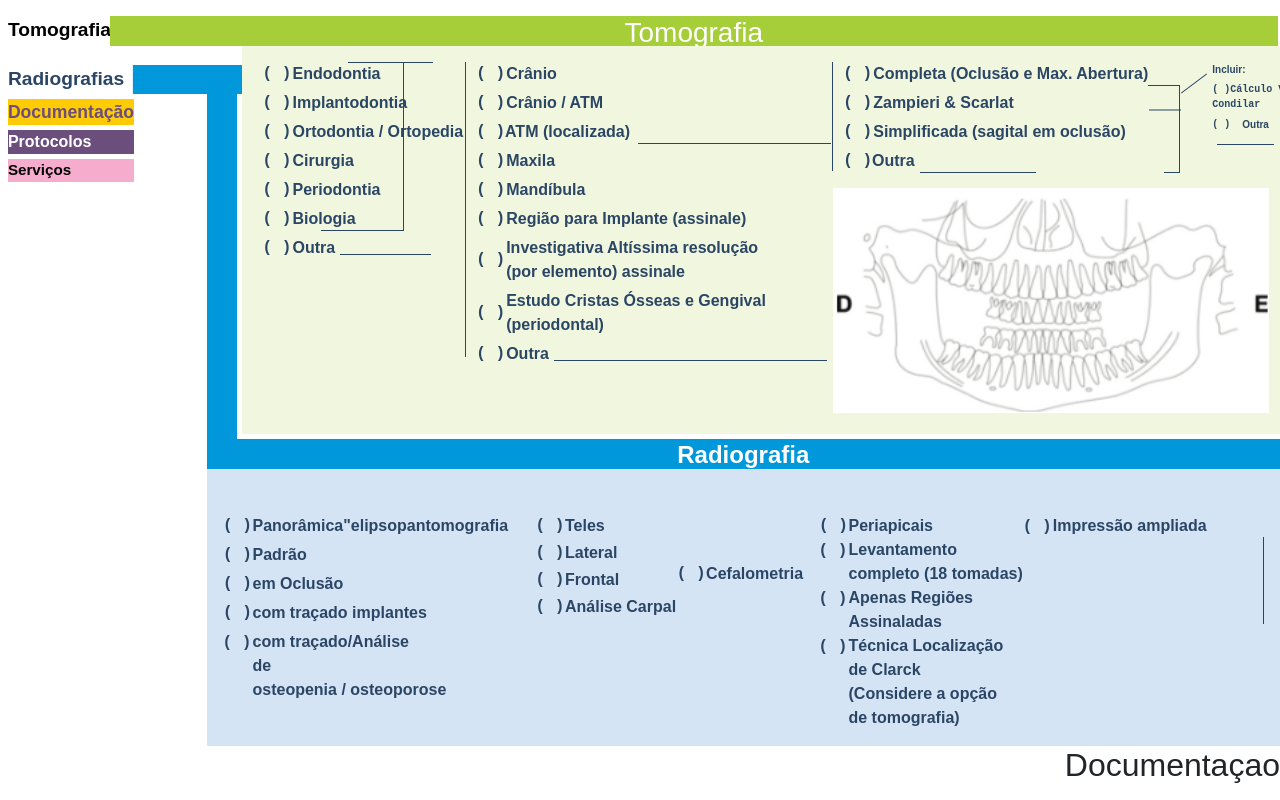
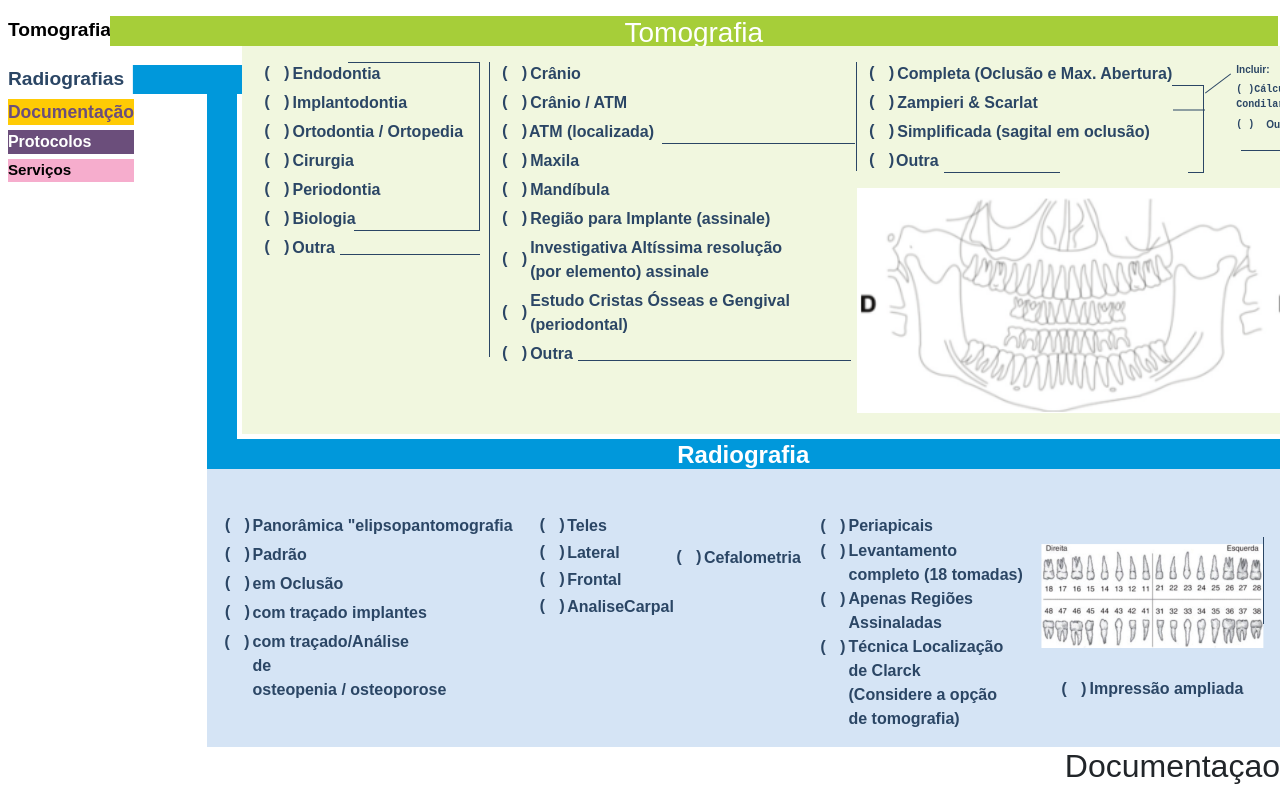
Before and after one commit to mjpfelicia/FORMULARIORADIOLOGIA, a React (Create React App) app: page / in a window 1280 px wide. Shown: the top 800 px of the page. Built offline with nearby package versions, Linux system fonts and the light colour scheme; the HTML template or start-up script is replaced by a standard one.

Commit message:
add seta no conteudo detomogafia

```diff
--- /dev/null
+++ b/src/components/RadiografiaForm/RadiografiaForm.css
@@ -0,0 +1,14 @@
+.content-arcada {
+    display: flex;
+    flex-direction: column;
+    align-items: center;
+    justify-content: space-evenly;
+    margin-left: 1rem;
+
+}
+
+
+.content-img-arcada {
+    width: 100%;
+    height: auto;
+}
--- /dev/null
+++ b/src/components/RadiografiaForm/RadiografiaForm.jsx
@@ -0,0 +1,111 @@
+import React from 'react';
+import './RadiografiaForm.css';
+import arcadaDentaria from '../../images/arcada-dentaria.png';
+
+
+const RadiografiaForm = () => {
+  return (
+    <div className="border-radiografia radiografia-content">
+      <h2 className="titulo-rodigrafia">Radiografia</h2>
+
+      <div className="tomografia-grid Radiografia-grid">
+        {/* Primeira Coluna */}
+        <div className="primeira-col radiologia">
+          <ul className="item-ul-radiografia">
+            {[
+              { id: 'Panorâmica', label: 'Panorâmica "elipsopantomografia' },
+              { id: 'Padrao', label: 'Padrão' },
+              { id: 'Oclusao', label: 'em Oclusão' },
+              { id: 'tracado', label: 'com traçado implantes' },
+              {
+                id: 'osteoporose',
+                label: (
+                  <>
+                    com traçado/Análise <br /> de <br /> osteopenia / osteoporose
+                  </>
+                ),
+                className: 'texto-alinhado',
+              },
+            ].map(({ id, label, className }) => (
+              <li key={id}>
+                <label className={`parentheses ${className || ''}`} htmlFor={id}>
+                  <input type="checkbox" id={id} />
+                  <span className="symbol"></span> {label}
+                </label>
+              </li>
+            ))}
+          </ul>
+        </div>
+
+        {/* Segunda Coluna */}
+        <div className="linha-checkboxes">
+          <div className="coluna-esquerda">
+            {['Teles', 'Lateral', 'Frontal', 'AnaliseCarpal'].map((id) => (
+              <label className="parentheses" htmlFor={id} key={id}>
+                <input type="checkbox" id={id} />
+                <span className="symbol"></span> {id}
+              </label>
+            ))}
+          </div>
+
+          <div className="coluna-direita">
+            <label className="parentheses" htmlFor="Cefalometria">
+              <input type="checkbox" id="Cefalometria" />
+              <span className="symbol"></span> Cefalometria
+            </label>
+          </div>
+        </div>
+
+        {/* Terceira Coluna */}
+        <div className="terceira-coluna radiografia" style={{ display: 'flex' }}>
+          <div>
+            {[
+              { id: 'Periapicais1', label: 'Periapicais' },
+              {
+                id: 'Periapicais2',
+                label: (
+                  <>
+                    Levantamento <br /> completo (18 tomadas)
+                  </>
+                ),
+              },
+              {
+                id: 'Apenas',
+                label: (
+                  <>
+                    Apenas Regiões <br /> Assinaladas
+                  </>
+                ),
+              },
+              {
+                id: 'AnaliseCarpal2',
+                label: (
+                  <>
+                    Técnica Localização <br /> de Clarck <br /> (Considere a opção <br /> de tomografia)
+                  </>
+                ),
+              },
+            ].map(({ id, label }) => (
+              <label className="parentheses texto-alinhado" htmlFor={id} key={id}>
+                <input type="checkbox" id={id} />
+                <span className="symbol"></span> {label}
+              </label>
+            ))}
+          </div>
+          <div className='content-arcada'>
+            <div className="content-img-arcada">
+              <img src={arcadaDentaria} alt="Arcada dentária" />
+            </div>
+            <label className="parentheses texto-alinhado" htmlFor="ampliada">
+              <input type="checkbox" id="ampliada" />
+              <span className="symbol"></span> Impressão ampliada
+            </label>
+
+          </div>
+        </div>
+      </div>
+    </div>
+  );
+};
+
+export default RadiografiaForm;
--- a/src/components/TomografiaOdontologica/TomografiaOdontologica.css
+++ b/src/components/TomografiaOdontologica/TomografiaOdontologica.css
@@ -44,6 +44,27 @@ li {
 
 img {
     width: 100%;
+}
+
+.img-seta {
+    display: flex;
+
+    align-items: center;
+    width: 100%;
+    height: 50%;
+
+}
+
+.img-seta img {
+    max-width: 3rem;
+    height: 3rem;
+}
+
+.flex-container {
+    display: flex;
+    justify-content: space-between;
+    align-items: flex-start;
+    gap: 0.5rem
 }
 
 /* Grid principal */
@@ -289,14 +310,14 @@ img {
 
 .item-ul {
     position: relative;
-    width: 70%;
-    padding: 20px;
+
     border-right: 1px solid var(--azul-texto);
 }
 
 .item-ul li {
     display: flex;
     align-items: center;
+    margin-right: 1rem;
 
 }
 
@@ -335,7 +356,7 @@ img {
 .linha-simples1 {
     border: none;
     outline: none;
-    width: 45%;
+    width: 65%;
     height: 13px;
     margin-left: 0.3rem;
     border-bottom: 1px solid var(--azul-texto);
@@ -448,10 +469,6 @@ img {
     font-weight: bold;
 }
 
-.abaixo-outra {
-    display: block;
-    width: 100%;
-}
 
 .linha-flex {
     display: flex;
@@ -490,7 +507,8 @@ img {
     text-align: center;
     background-color: var(--azul-bg);
 }
-.titulo-rodigrafia{
+
+.titulo-rodigrafia {
     font-size: 1.5rem;
     color: white;
     font-weight: bold;
@@ -498,6 +516,7 @@ img {
     top: -1.8rem;
     margin: 0;
 }
+
 #osteoporose {
     text-align: justify;
 }
@@ -517,6 +536,6 @@ img {
 }
 
 .coluna-direita {
-  margin-top: 3rem;
+    margin-top: 2rem;
 
 }
--- a/src/components/TomografiaOdontologica/TomografiaOdontologica.jsx
+++ b/src/components/TomografiaOdontologica/TomografiaOdontologica.jsx
@@ -2,6 +2,12 @@
 import React from 'react';
 import './TomografiaOdontologica.css';
 import arcada1 from '../../../src/images/arcada1.png';
+import RadiografiaForm from '../../components/RadiografiaForm/RadiografiaForm';
+import seta from '../../images/seta.png';
+
+
+
+
 
 const TomografiaOdontologica = () => {
     return (
@@ -24,7 +30,9 @@ const TomografiaOdontologica = () => {
                     <div className="tomografia-content">
                         <div className="tomografia-content">
                             <div className="tomografia-grid">
-                                <div className="primeira-col">
+                                <div className="primeira-col  flex-container">
+
+                                    <div>
                                         <ul className="item-ul">
                                             <li>
                                                 <label className="parentheses" htmlFor="endodontia">
@@ -69,6 +77,13 @@ const TomografiaOdontologica = () => {
                                             <input type="text" className="linha-simples1" />
                                         </label>
                                     </div>
+                                    <div className="img-seta">
+                                        <img src={seta} alt="seta" />
+                                    </div>
+                                </div>
+
+
+
                                 <div className="segunda-col">
                                     <ul className="item-ul-segunda">
                                         <li>
@@ -237,133 +252,7 @@ const TomografiaOdontologica = () => {
                     </div>
                 </div>
 
-                <div className="border-radiografia radiografia-content">
-
-                    <h2 className="titulo-rodigrafia">Radiografia</h2>
-
-                    <div className="tomografia-grid Radiografia-grid">
-                        <div className="primeira-col radiologia">
-
-                            <div>
-                                <ul className="item-ul-radiografia">
-                                    <li>
-                                        <label className="parentheses" htmlFor="Panorâmica">
-                                            <input type="checkbox" id="Panorâmica" />
-                                            <span className="symbol"></span>Panorâmica"elipsopantomografia
-                                        </label>
-                                    </li>
-                                    <li>
-                                        <label className="parentheses" htmlFor="Padrao">
-                                            <input type="checkbox" id="Padrao" />
-                                            <span className="symbol"></span>Padrão
-                                        </label>
-                                    </li>
-                                    <li>
-                                        <label className="parentheses" htmlFor="Oclusao">
-                                            <input type="checkbox" id="Oclusao" />
-                                            <span className="symbol"></span>em Oclusão
-                                        </label>
-                                    </li>
-                                    <li>
-                                        <label className="parentheses" htmlFor="tracado">
-                                            <input type="checkbox" id="tracado" />
-                                            <span className="symbol"></span> com traçado implantes
-                                        </label>
-                                    </li>
-                                    <li style={{ alignItems: 'baseline' }}>
-                                        <label className="parentheses texto-alinhado" htmlFor="osteoporose">
-                                            <input type="checkbox" id="osteoporose" />
-                                            <span className="symbol"></span> com traçado/Análise <br /> de<br /> osteopenia / osteoporose
-                                        </label>
-                                    </li>
-                                </ul>
-                            </div>
-                        </div>
-                        <div className="linha-checkboxes">
-                            <div className="coluna-esquerda">
-                                <label className="parentheses" htmlFor="Teles">
-                                    <input type="checkbox" id="Teles" />
-                                    <span className="symbol"></span> Teles
-                                </label>
-
-                                <label className="parentheses" htmlFor="Lateral">
-                                    <input type="checkbox" id="Lateral" />
-                                    <span className="symbol"></span> Lateral
-                                </label>
-
-                                <label className="parentheses" htmlFor="Frontal">
-                                    <input type="checkbox" id="Frontal" />
-                                    <span className="symbol"></span> Frontal
-                                </label>
-
-                                <label className="parentheses" htmlFor="AnaliseCarpal">
-                                    <input type="checkbox" id="AnaliseCarpal" />
-                                    <span className="symbol"></span> Análise Carpal
-                                </label>
-                            </div>
-
-                            <div className="coluna-direita">
-                                <label className="parentheses" htmlFor="Cefalometria">
-                                    <input type="checkbox" id="Cefalometria" />
-                                    <span className="symbol"></span> Cefalometria
-                                </label>
-                            </div>
-                        </div>
-
-                        <div className="terceira-coluna radiografia" style={{display: 'flex'}}>
-                            <div>
-                                <label className="parentheses" htmlFor=" Periapicais">
-                                    <input type="checkbox" id=" Periapicais" />
-                                    <span className="symbol"></span> Periapicais
-                                </label>
-
-                                <label className="parentheses texto-alinhado" htmlFor=" Periapicais">
-                                    <input type="checkbox" id=" Periapicais" />
-                                    <span className="symbol"></span>Levantamento<br /> completo (18 tomadas)
-                                </label>
-
-                                <label className="parentheses texto-alinhado" htmlFor="Apenas">
-                                    <input type="checkbox" id="Apenas" />
-                                    <span className="symbol"></span>Apenas Regiões<br /> Assinaladas
-                                </label>
-
-                                <label className="parentheses texto-alinhado" htmlFor="AnaliseCarpal">
-                                    <input type="checkbox" id="AnaliseCarpal" />
-                                    <span className="symbol"></span>Técnica Localização<br /> de Clarck<br /> (Considere a opção<br /> de tomografia)
-                                </label>
-                            </div>
-
-
-                            <div>
-                            <label className="parentheses texto-alinhado" htmlFor="ampliada">
-                                <input type="checkbox" id="ampliada" />
-                                <span className="symbol"></span>Impressão ampliada
-                            </label>
-
-                            </div>
-
-
-
-
-                        </div>
-
-                    </div>
-
-
-
-
-
-                </div>
-
-
-
-
-
-
-
-
-
-
+                <RadiografiaForm />
 
 
 
```
Also changed, not shown: src/images/arcada-dentaria.png (added), src/images/seta.png (added). Lines whose indentation alone changed are shown as unchanged.
